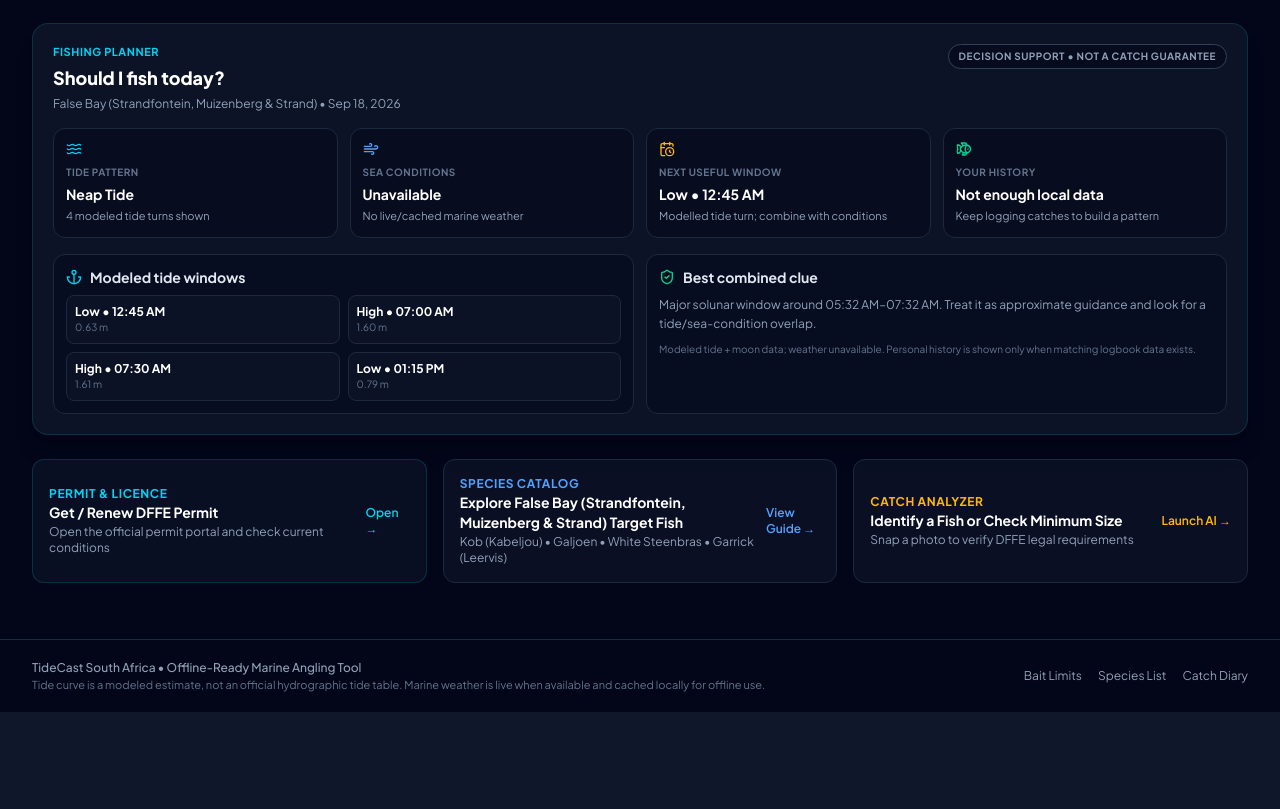
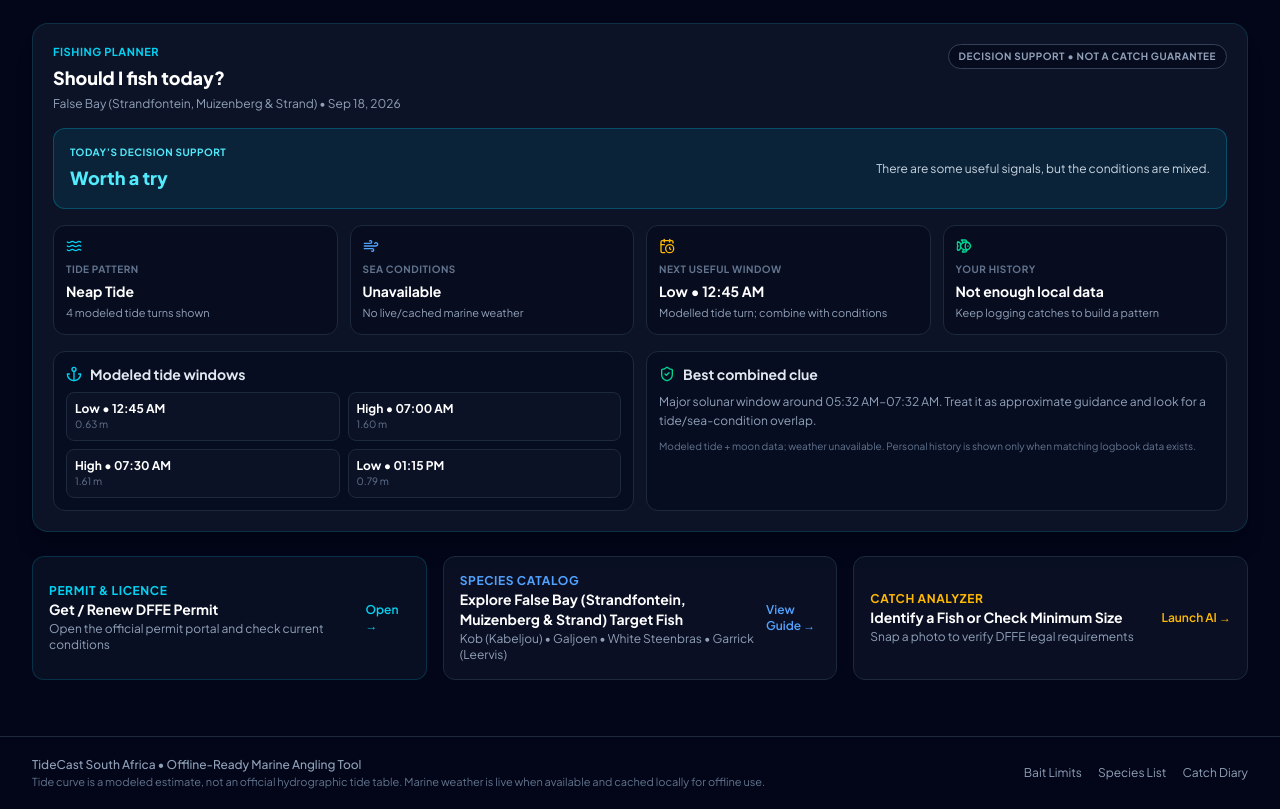
Before and after one commit to syedzayn296-ops/Fishing---logbook, a React (Vite) app: page / in a window 1280 px wide. Shown: the part 1264-2073 px from the top of the page. Before the commit the page ends 1976 px from the top, so only its background shows below. Built offline with nearby package versions, Linux system fonts and the light colour scheme; no server answers.

Commit message:
feat: add transparent fishing decision summary

```diff
--- a/src/components/FishingPlanner.tsx
+++ b/src/components/FishingPlanner.tsx
@@ -59,6 +59,16 @@ export const FishingPlanner: React.FC<FishingPlannerProps> = ({
 
   const dataQuality = weather ? 'Live/cached weather + modeled tide + moon data' : 'Modeled tide + moon data; weather unavailable';
 
+  const decision = useMemo(() => {
+    const weatherScore = weather?.biteRating.score ?? 5;
+    const solunarScore = bestSolunar?.rating ? bestSolunar.rating * 2 : 5;
+    const tideScore = upcomingTides.length >= 2 ? 8 : upcomingTides.length === 1 ? 6 : 4;
+    const score = Math.round((weatherScore + solunarScore + tideScore) / 3);
+    if (score >= 8) return { label: 'Good window', tone: 'text-emerald-300', border: 'border-emerald-500/30', bg: 'bg-emerald-500/10', summary: 'Several useful signals line up. Conditions still need to be checked at the water.' };
+    if (score >= 6) return { label: 'Worth a try', tone: 'text-cyan-300', border: 'border-cyan-500/30', bg: 'bg-cyan-500/10', summary: 'There are some useful signals, but the conditions are mixed.' };
+    return { label: 'Caution', tone: 'text-amber-300', border: 'border-amber-500/30', bg: 'bg-amber-500/10', summary: 'The available signals are not especially strong. Check local conditions before going.' };
+  }, [weather, bestSolunar, upcomingTides.length]);
+
   return (
     <section className="rounded-2xl border border-cyan-900/50 bg-slate-900/80 p-4 sm:p-5 shadow-xl">
       <div className="flex flex-col gap-3 sm:flex-row sm:items-start sm:justify-between">
@@ -72,6 +82,16 @@ export const FishingPlanner: React.FC<FishingPlannerProps> = ({
         <span className="w-fit rounded-full border border-slate-700 bg-slate-950/60 px-2.5 py-1 text-[10px] font-bold uppercase tracking-wider text-slate-400">
           Decision support • not a catch guarantee
         </span>
+      </div>
+
+      <div className={`mt-4 rounded-xl border ${decision.border} ${decision.bg} p-3 sm:p-4`}>
+        <div className="flex flex-col gap-2 sm:flex-row sm:items-center sm:justify-between">
+          <div>
+            <div className={`text-[10px] font-bold uppercase tracking-wider ${decision.tone}`}>Today’s decision support</div>
+            <div className={`mt-1 text-lg font-black ${decision.tone}`}>{decision.label}</div>
+          </div>
+          <div className="text-xs text-slate-300 sm:max-w-xl sm:text-right">{decision.summary}</div>
+        </div>
       </div>
 
       <div className="mt-4 grid grid-cols-1 gap-3 sm:grid-cols-2 lg:grid-cols-4">
```
